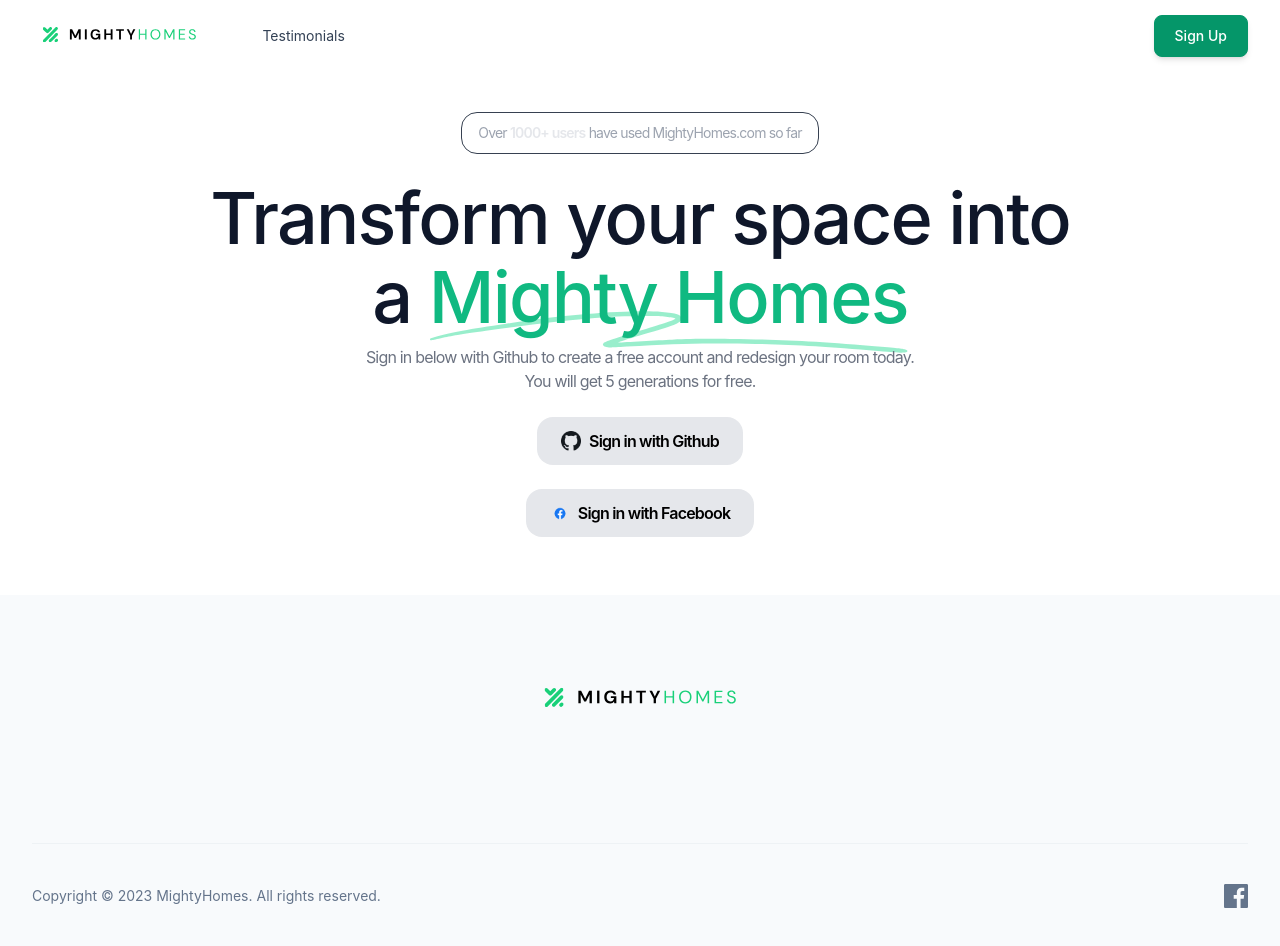
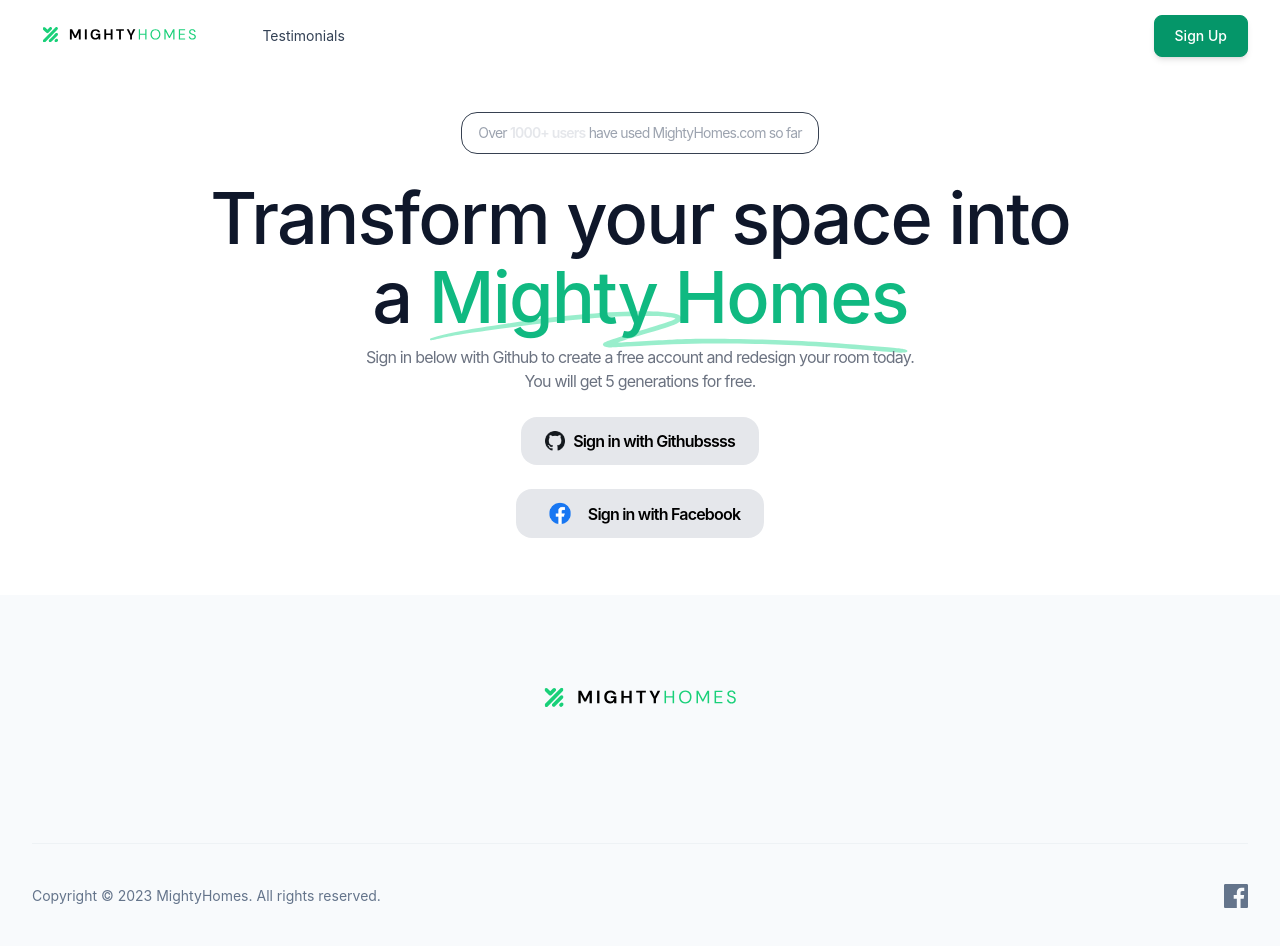
Before and after one commit to Estehsan/Backyard, a Next.js app: page /dream in a window 1280 px wide. Built offline with nearby package versions, Linux system fonts and the light colour scheme; no server answers; what uploader would draw is missing.

Commit message:
updated version

```diff
--- a/pages/dream.tsx
+++ b/pages/dream.tsx
@@ -324,7 +324,7 @@ const Home: NextPage = () => {
                         height={20}
                         alt="google's logo"
                       />
-                      <span>Sign in with Github</span>{" "}
+                      <span>Sign in with Githubssss</span>{" "}
                     </button>
                     <button
                       // Facebook
@@ -332,8 +332,8 @@ const Home: NextPage = () => {
                       className="bg-gray-200 text-black font-semibold py-3 px-6 rounded-2xl flex items-center space-x-2">
                       <Image
                         src="/fb.png"
-                        width={20}
-                        height={20}
+                        width={40}
+                        height={40}
                         alt="facebook's logo"
                       />
                       <span>Sign in with Facebook</span>{" "}
```
